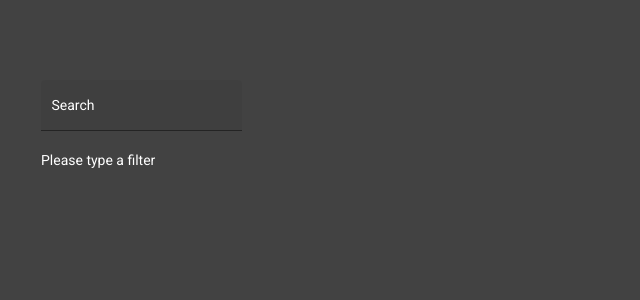
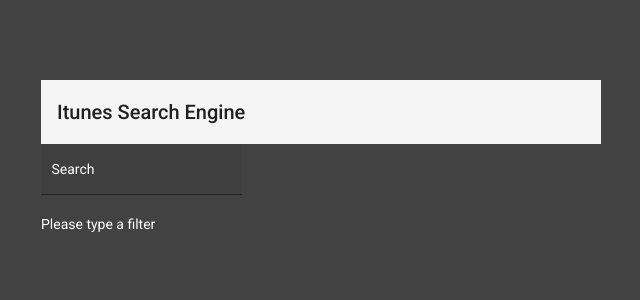
Before and after one commit to SuperAxiomMan/angular-itunes-search-engine, an Angular app: page / in a window 1280 px wide. Shown: the top 300 px of the page, without its empty margins (39-679 px from the left). Built offline with nearby package versions, Linux system fonts and the light colour scheme.

Commit message:
added design

```diff
--- a/src/app/app.component.html
+++ b/src/app/app.component.html
@@ -1,4 +1,7 @@
 <div class="search-box">
+  <mat-toolbar>
+    <span>Itunes Search Engine</span>
+  </mat-toolbar>
   <app-search-engine></app-search-engine>
 </div>
 
```
